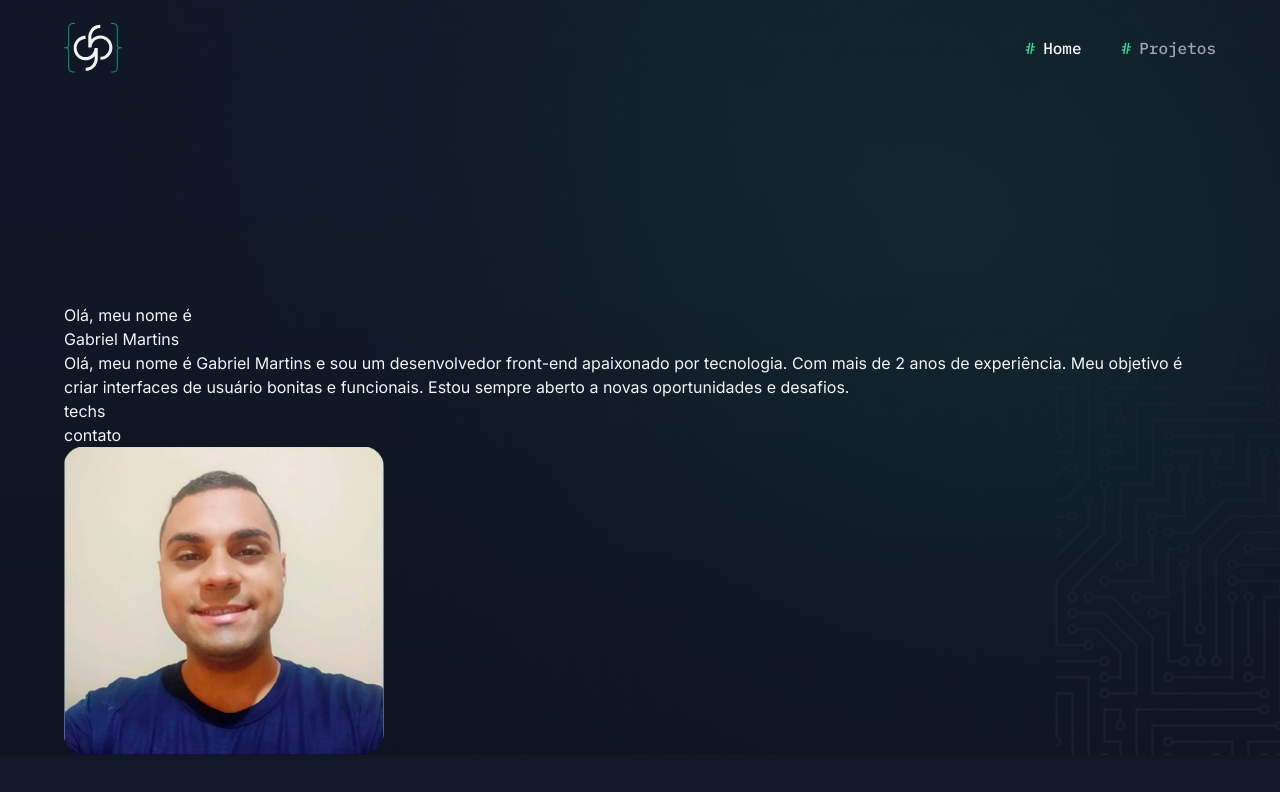
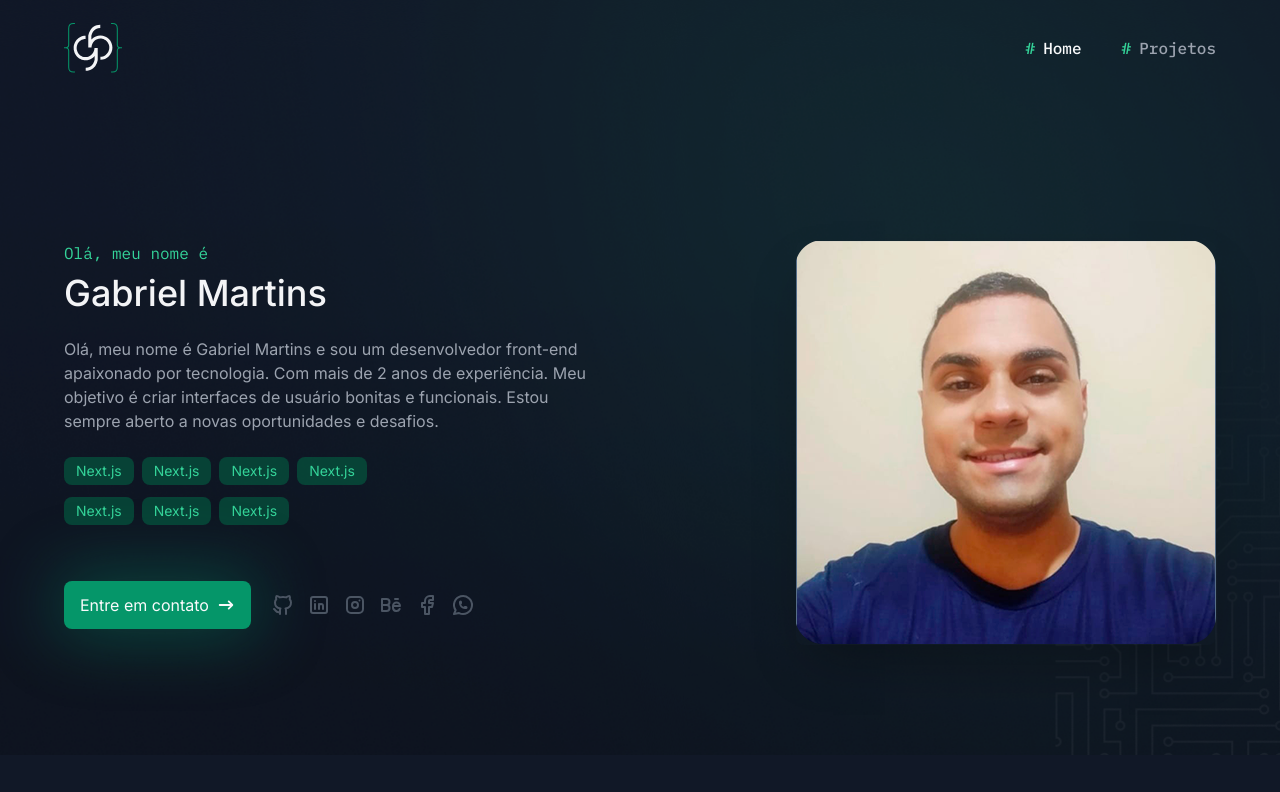
Before and after one commit to gbmartinz-dev/portfolio-gbmartinz, a Next.js app: page / in a window 1280 px wide. Shown: the top 792 px of the page. Built offline with nearby package versions, Linux system fonts and the light colour scheme.

Commit message:
Estruturando a seção Hero

```diff
--- /dev/null
+++ b/app/components/button/index.tsx
@@ -0,0 +1,18 @@
+import { cn } from "@/app/lib/utils"
+import { ButtonHTMLAttributes } from "react"
+
+type ButtonProps = ButtonHTMLAttributes<HTMLButtonElement>
+
+export const Button = ({ children, className, ...props }: ButtonProps) => {
+    return (
+        <button
+        className={cn(
+            'bg-emerald-600 py-3 px-4 rounded-lg text-gray-50 flex items-center justify-center gap-2 hover:bg-emerald-500 transition-all disabled:opacity-50',
+            className
+        )}
+            {...props}
+        >
+            {children}
+        </button>
+    )
+}
--- a/app/components/pages/home/hero-section/index.tsx
+++ b/app/components/pages/home/hero-section/index.tsx
@@ -1,28 +1,77 @@
+import { Button } from "@/app/components/button"
+import { TechBadge } from "@/app/components/tech-badge"
 import Image from "next/image"
+import { HiArrowNarrowRight } from 'react-icons/hi';
+import { TbBrandGithub, TbBrandLinkedin, TbBrandInstagram, TbBrandBehance, TbBrandFacebook, TbBrandWhatsapp } from "react-icons/tb";
+
+const MOCK_CONTACTS = [
+    {
+        url: 'https://github.com/gbmartinz-dev',
+        icon: <TbBrandGithub />
+    },
+    {
+        url: 'https://www.linkedin.com/in/gabriel-martins-a72506186/',
+        icon: <TbBrandLinkedin />
+    },
+    {
+        url: 'https://www.instagram.com/gabriel.martins043/',
+        icon: <TbBrandInstagram />
+    },
+    {
+        url: 'https://www.behance.net/gabrielmartinsds',
+        icon: <TbBrandBehance />
+    },
+    {
+        url: 'https://www.facebook.com/gabrielpm77',
+        icon: <TbBrandFacebook />
+    },
+    {
+        url: 'https://w.app/GabrielMartins',
+        icon: <TbBrandWhatsapp />
+    }
+]
 
 export const HeroSection = () => {
     return (
-        <section className="w-full h-[755px] bg-hero-image bg-cover bg-center bg-no-repeat flex flex-col justify-end">
-            <div className="container">
-                <div>
-                    <p>Olá, meu nome é </p>
-                    <h2>Gabriel Martins</h2>
+        <section className="w-full lg:h-[755px] bg-hero-image bg-cover bg-center bg-no-repeat flex flex-col justify-end pb-10 sm:pb-32 py-32 lg:pb-[110px]">
+            <div className="container flex items-start justify-between flex-col-reverse lg:flex-row">
+                <div className="w-full lg:max-w-[530px]">
+                    <p className="font-mono text-emerald-400">Olá, meu nome é </p>
+                    <h2 className="text-4xl font-medium mt-2">Gabriel Martins</h2>
 
-                    <p>Olá, meu nome é Gabriel Martins e sou um desenvolvedor front-end apaixonado por tecnologia. Com mais de 2 anos de experiência. Meu objetivo é criar interfaces de usuário bonitas e funcionais. Estou sempre aberto a novas oportunidades e desafios.</p>
-                    <div>
-                        techs
+                    <p className="text-gray-400 my-6 text-sm sm:text-base">Olá, meu nome é Gabriel Martins e sou um desenvolvedor front-end apaixonado por tecnologia. Com mais de 2 anos de experiência. Meu objetivo é criar interfaces de usuário bonitas e funcionais. Estou sempre aberto a novas oportunidades e desafios.</p>
+                    <div className="flex flex-wrap gap-x-2 gap-y-3 lg:max-w-[340px]">
+                        {Array.from({length: 7 }).map((_, index)=> (
+                            <TechBadge name="Next.js" />
+                        ))}
                     </div>
 
-                    <div>
-                        contato
+                    <div className="mt-6 lg:mt-10 flex items-center sm:gap-5 flex-col sm:flex-row">
+                        <Button className="w-max shadow-button">
+                            Entre em contato
+                            <HiArrowNarrowRight size={18} />
+                        </Button>
+                        <div className="text-2xl text-gray-600 flex items-center h-20 gap-3">
+                                {MOCK_CONTACTS.map((contact, index) => (
+                                    <a
+                                        href={contact.url}
+                                        key={`contact-${index}`}
+                                        target="_blank"
+                                        className="hover:text-gray-100 transition-colors"
+                                    >
+                                        {contact.icon}
+                                    </a>
+                                ))}
+                            </div>
                     </div>
                 </div>
 
                 <Image
-                    width={320}
+                    width={360}
                     height={304}
                     src="/images/profile-gabrielMartins.png"
                     alt="Foto de perfil do Gabriel Martins"
+                    className="w-[300px] h-[300px] lg:w-[420px] lg:h-[404px] mb-6 lg:mb-0 shadow-2xl rounded-lg object-cover"
                 />
             </div>
         </section>
--- /dev/null
+++ b/app/components/tech-badge/index.tsx
@@ -0,0 +1,11 @@
+type TechBadgeProps = {
+    name: string;
+}
+
+export const TechBadge = ({ name }: TechBadgeProps) => {
+    return (
+        <span className="text-emerald-400 bg-emerald-900/80 text-sm py-1 px-3 rounded-lg">
+            {name}
+        </span>
+    )
+}
```
